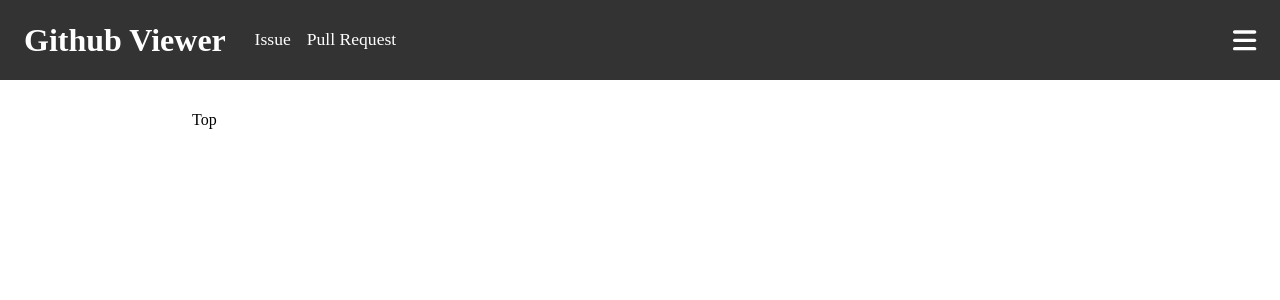
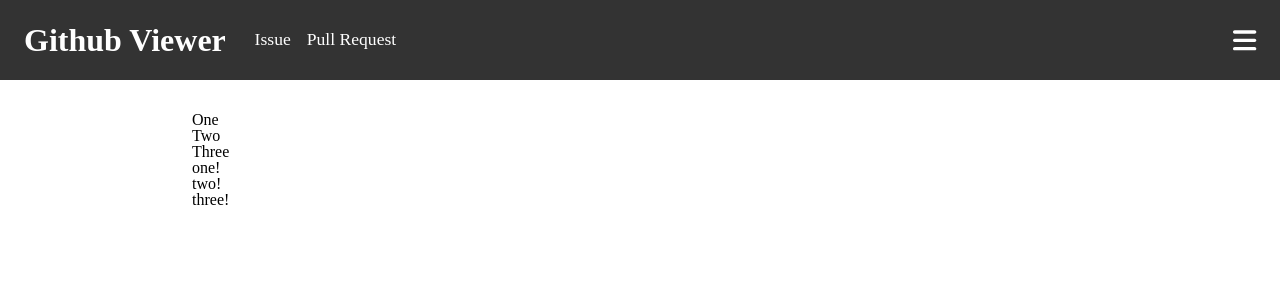
Before and after one commit to canopus-m-satoshi/redux-github-viewer, a React (Create React App) app: page / in a window 1280 px wide. Shown: the top 300 px of the page. Built offline with nearby package versions, Linux system fonts and the light colour scheme.

Commit message:
Tabのマークアップ

```diff
--- /dev/null
+++ b/src/components/atoms/Tab.jsx
@@ -0,0 +1,4 @@
+const Tab = ({ children }) => {
+  return <div>{children}</div>
+}
+export default Tab
--- /dev/null
+++ b/src/components/atoms/TabPanel.jsx
@@ -0,0 +1,4 @@
+const TabPanel = ({ children }) => {
+  return <div>{children}</div>
+}
+export default TabPanel
--- /dev/null
+++ b/src/components/molecules/TabList.jsx
@@ -0,0 +1,4 @@
+const TabList = ({ children }) => {
+  return <div>{children}</div>
+}
+export default TabList
--- /dev/null
+++ b/src/components/molecules/TabPanels.jsx
@@ -0,0 +1,4 @@
+const TabPanels = ({ children }) => {
+  return <div>{children}</div>
+}
+export default TabPanels
--- /dev/null
+++ b/src/components/organisms/Tabs.jsx
@@ -0,0 +1,29 @@
+import Tab from '../atoms/Tab'
+import TabPanel from '../atoms/TabPanel'
+import TabList from '../molecules/TabList'
+import TabPanels from '../molecules/TabPanels'
+
+const Tabs = () => {
+  return (
+    <>
+      <TabList>
+        <Tab>One</Tab>
+        <Tab>Two</Tab>
+        <Tab>Three</Tab>
+      </TabList>
+
+      <TabPanels>
+        <TabPanel>
+          <p>one!</p>
+        </TabPanel>
+        <TabPanel>
+          <p>two!</p>
+        </TabPanel>
+        <TabPanel>
+          <p>three!</p>
+        </TabPanel>
+      </TabPanels>
+    </>
+  )
+}
+export default Tabs
--- a/src/pages/Top.jsx
+++ b/src/pages/Top.jsx
@@ -1,4 +1,6 @@
+import Tabs from '../components/organisms/Tabs'
+
 const Top = () => {
-  return <div>Top</div>
+  return <Tabs />
 }
 export default Top
```
